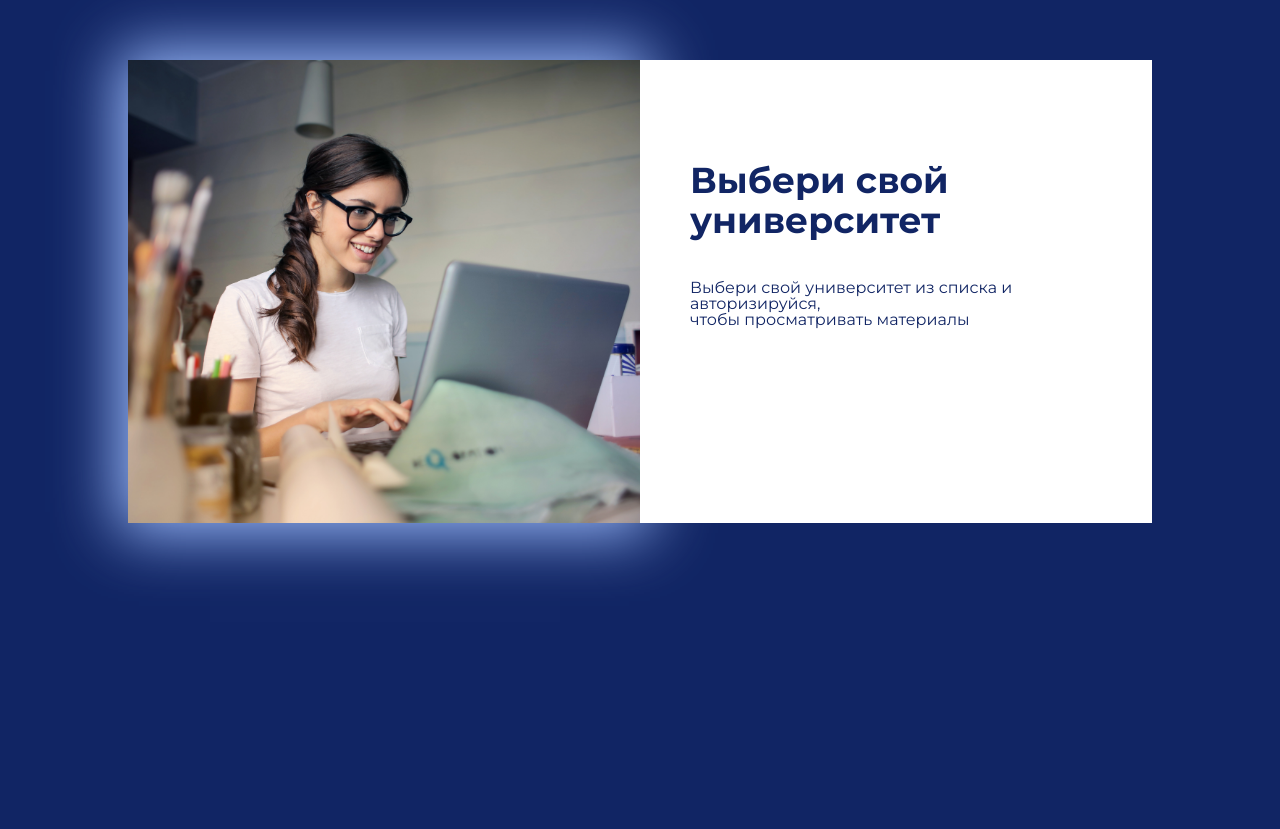
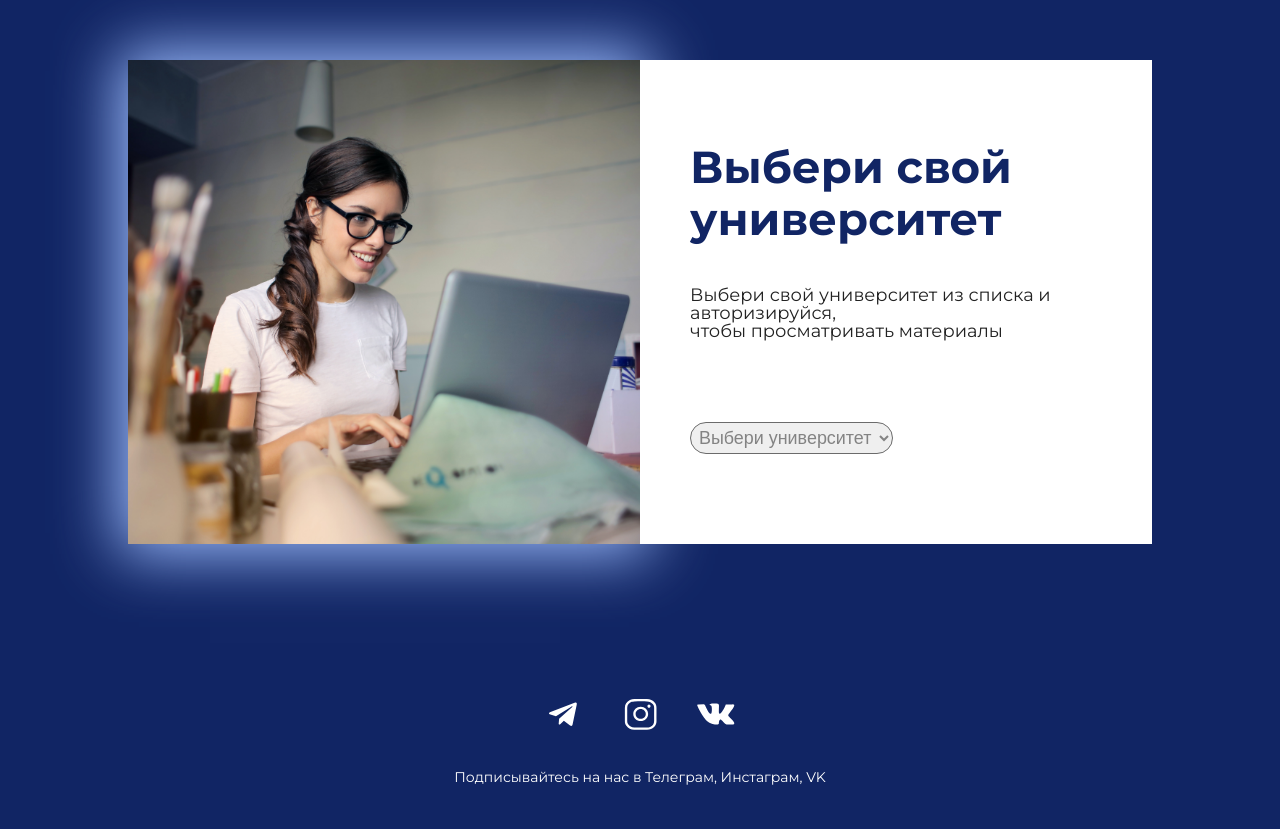
Before and after one commit to Extroutor/Student-helper, a PHP site: page / in a window 1280 px wide. Shown: the part 128-957 px from the top of the page. Before the commit the page ends 704 px from the top, so only its background shows below. Run offline with PHP 8.4, Linux system fonts and the light colour scheme.

Commit message:
edit main page

```diff
--- a/css/style.css
+++ b/css/style.css
@@ -18,33 +18,37 @@ html {
 
 }
 
-.title-p2{
+.title-p2 {
     display: inline;
     color: #8dbbda;
 }
 
 hr {
-	border-top: 1px solid rgb(255, 255, 255);
+    border-top: 1px solid rgb(255, 255, 255);
 }
 
 .header-menu {
     margin-top: 20px;
 }
 
-.header-list{
+.header-list {
     display: flex;
     flex-wrap: wrap;
     width: 350px;
     justify-content: space-between;
 }
-.header-link{
+
+.header-link {
     font-family: Montserrat;
     font-size: 14px;
     line-height: 22px;
     color: #ffffff;
     text-decoration: none;
 }
-.header-link:hover, .header__link:focus, .header__link:hover.active{
+
+.header-link:hover,
+.header__link:focus,
+.header__link:hover.active {
     opacity: .65;
 }
 
@@ -53,28 +57,143 @@ hr {
     width: 80%;
     margin: 60px auto;
 }
+
 .intro-photo {
     margin: 0 auto;
     width: 50%;
     box-shadow: 0px 0px 60px 10px #9ebeff;
 }
+
 .intro-text {
     display: inline;
-    width: 50%;
     background: rgb(255, 255, 255);
     padding: 0 50px
+        /* text-align: center; */
+}
 
-    /* text-align: center; */
-}
 .intro-main-text {
-    margin: 100px 0 40px;
+    margin: 20% 0 10%;
     font-family: Montserrat;
     color: rgb(17, 37, 100);
     font-weight: bold;
-    font-size: 36px;
-    line-height: 40px
+    font-size: 3.5vw;
+    line-height: 4vw;
 }
+
 .intro-discription-text {
     font-family: Montserrat;
-    color: rgb(17, 37, 100);
+    font-size: 1.4vw;
 }
+
+/* ________________________________________________  */
+
+.select {
+    margin-top: 20%;
+    color: rgb(131, 131, 131);
+    font-size: 1.4vw;
+    border-color: rgb(107, 107, 107);
+    border-radius: 20px;
+    padding: 4px;
+}
+
+.select:hover {
+    box-shadow: 0 0 4px rgb(17, 37, 100);
+}
+
+.select:active {
+    background-color: rgba(17, 36, 100, 0.123);
+    ;
+
+}
+
+.select.active:hover,
+.select.active {
+    box-shadow: 0 0 4px rgb(204, 204, 204);
+    border-radius: 2px 2px 0 0;
+    background-color: #f8f8f8
+}
+
+/* ________________________________________________  */
+
+
+/* .triangle-right {
+    display: inline;
+    width: 0;
+    height: 0;
+    border-top: 7px solid transparent;
+    border-bottom: 7px solid transparent;
+    border-left: 20px solid rgb(17, 37, 100);
+} */
+
+.arrow-1 {
+    /* display: none; */
+    cursor: pointer;
+    position: relative;
+    width: 80px;
+    height: 50px;
+    margin: 20px;
+    margin-left: 90%;
+    opacity: 0;
+}
+.arrow-1 div {
+    position: relative;
+    top: 20px;
+    width: 45px;
+    height: 10px;
+    background-color: rgb(17, 37, 100);
+    box-shadow: 0 3px 5px rgba(0, 0, 0, 0.616);
+    left: 0;
+    display: block;
+}
+.arrow-1 div::after {
+    content: '';
+    position: absolute;
+    width: 40px;
+    height: 10px;
+    top: -11px;
+    right: -8px;
+    background-color: rgb(17, 37, 100);
+    transform: rotate(45deg);
+}
+.arrow-1 div::before {
+    content: '';
+    position: absolute;
+    width: 40px;
+    height: 10px;
+    top: 11px;
+    right: -8px;
+    background-color: rgb(17, 37, 100);
+    box-shadow: 0 3px 5px rgba(0, 0, 0, 0.418);
+    transform: rotate(-45deg);
+}
+.arrow-1:hover {
+    animation: arrow-1 0.5s linear infinite;
+}
+
+@keyframes arrow-1 {
+    0% {
+        left:0;
+    }
+    50% {
+        left:10px;
+    }
+    100% {
+        left:0;
+    }
+}
+
+.socials{
+    display: flex;
+    justify-content: space-between;
+    width: 15%;
+    margin: 150px auto 30px;
+    fill: #ffffff;
+}
+.little__text {
+    padding-bottom: 40px;
+    font-family: Montserrat;
+    font-size: 14px;
+    line-height: 24px;
+    text-align: center;
+    color: #ffffff;
+}
--- a/index.html
+++ b/index.html
@@ -10,6 +10,7 @@
 </head>
 
 <body>
+    <script src="js/script.js"></script>
     <header>
         <div class="header-wrap">
             <h1 class="title">Студент <p class="title-p2">Форум</p>
@@ -50,12 +51,31 @@
                 <div class="intro-discription-text">
                     Выбери свой университет из списка и авторизируйся, <br>чтобы просматривать материалы
                 </div>
+                <form name="universeSelect">
+                    <select name="universe" class="select" id="selection">
+                        <option value="hide">Выбери университет</option>
+                        <option value="Itmo">ИТМО</option>
+                        <option value="Spbgu">СПБГУ</option>
+                        <option value="Spbpu">СПБПУ</option>
+                        <option value="2013">СБПГЭУ</option>
+                        <option value="2014">СПБГУП</option>
+                    </select>
+                </form>
+                <a href="https://google.ru">
+                    <div class="arrow-1" id="arrow">
+                        <div></div>
+                    </div>
+                </a>
             </div>
         </div>
-
     </main>
     <footer>
-
+        <div class="socials">
+            <img src="img/telegram.svg" alt="LinkedIn">
+            <img src="img/inst1.svg" alt="Instagram">
+            <img src="img/vk.svg" alt="Behance">
+        </div>
+        <p class="little__text">Подписывайтесь на нас в Телеграм, Инстаграм, VK</p>
     </footer>
 </body>
 
--- /dev/null
+++ b/js/script.js
@@ -0,0 +1,69 @@
+// window.onload = () => { $('select').each(function(){
+// var $this = $(this), numberOfOptions = $(this).children('option').length;
+
+// $this.addClass('select-hidden');
+// $this.wrap('<div class="select"></div>');
+// $this.after('<div class="select-styled"></div>');
+
+// var $styledSelect = $this.next('div.select-styled');
+// $styledSelect.text($this.children('option').eq(0).text());
+
+// var $list = $('<ul />', {
+//     'class': 'select-options'
+// }).insertAfter($styledSelect);
+
+// for (var i = 0; i < numberOfOptions; i++) {
+//     $('<li />', {
+//         text: $this.children('option').eq(i).text(),
+//         rel: $this.children('option').eq(i).val()
+//     }).appendTo($list);
+//     //if ($this.children('option').eq(i).is(':selected')){
+//     //  $('li[rel="' + $this.children('option').eq(i).val() + '"]').addClass('is-selected')
+//     //}
+// }
+
+// var $listItems = $list.children('li');
+
+// $styledSelect.click(function(e) {
+//     e.stopPropagation();
+//     $('div.select-styled.active').not(this).each(function(){
+//         $(this).removeClass('active').next('ul.select-options').hide();
+//     });
+//     $(this).toggleClass('active').next('ul.select-options').toggle();
+// });
+
+// $listItems.click(function(e) {
+//     e.stopPropagation();
+//     $styledSelect.text($(this).text()).removeClass('active');
+//     $this.val($(this).attr('rel'));
+//     $list.hide();
+//     //console.log($this.val());
+// });
+
+// $(document).click(function() {
+//     $styledSelect.removeClass('active');
+//     $list.hide();
+// });
+
+var selection = document.getElementById("selection");
+console.log(selection);
+
+
+//});
+
+window.onload = () => {
+    var universSelect = universeSelect.universe;
+
+    function changeOption() {
+        var selection = document.getElementById("selection");
+        var selectedOption = universSelect.options[universSelect.selectedIndex];
+
+        console.log("Вы выбрали: " + selectedOption.text);
+
+        var arrow = document.querySelector('.arrow-1');
+        arrow.style.opacity = '100';
+    }
+
+    universSelect.addEventListener("change", changeOption);
+
+}
```
Also changed, not shown: img/inst1.svg (added), img/main.jpg (deleted), img/telegram.svg (added), img/vk.svg (added).
